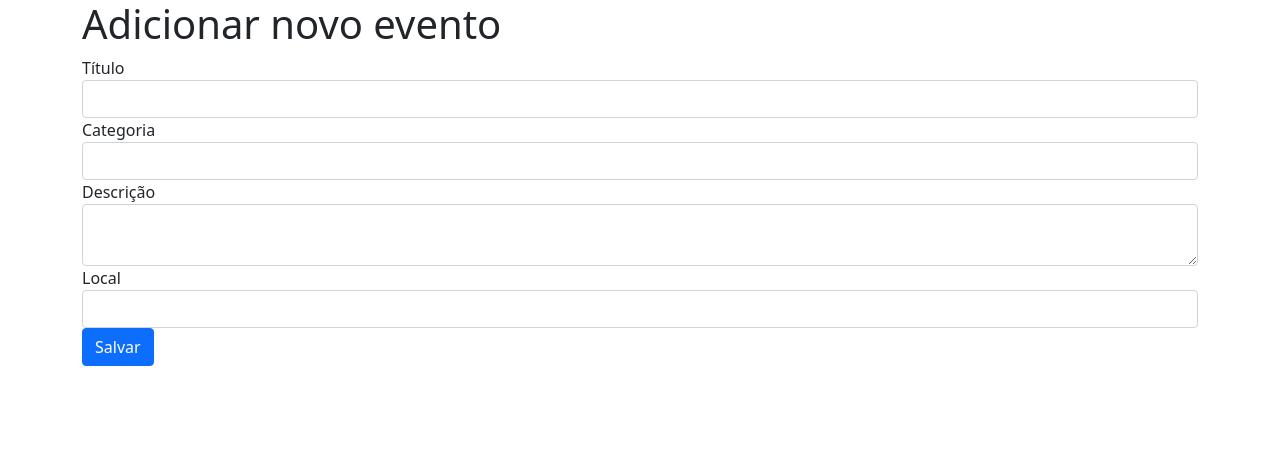
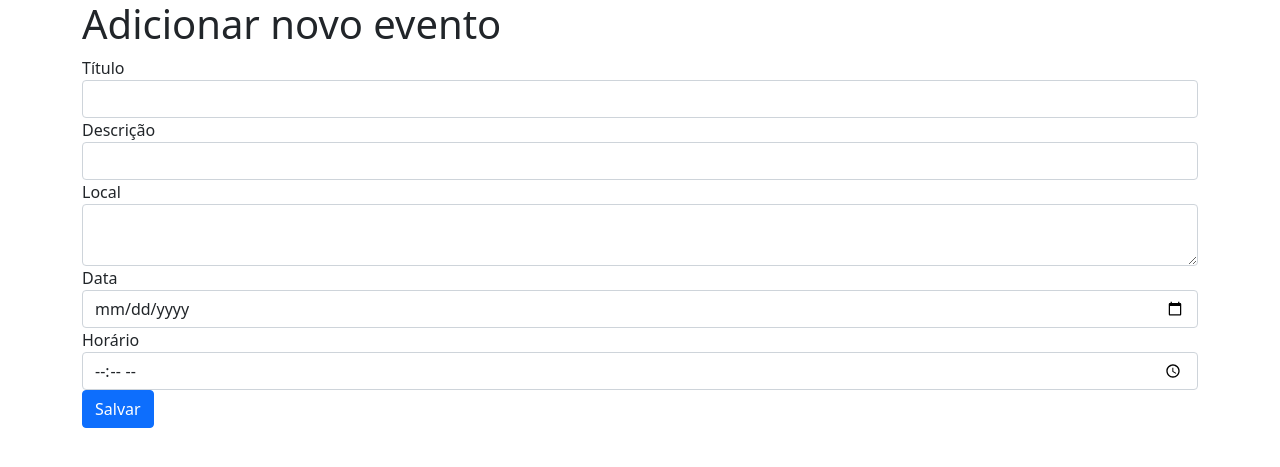
Before and after one commit to llucasft/eventbooker, a Flask app: page /new in a window 1280 px wide. Shown: the top 467 px of the page. Run offline with Flask 3, Linux system fonts and the light colour scheme; the visitor is signed in with stand-in values (Sample User, id 1); some libraries are stand-ins or nearby versions.

Commit message:
reorganizacao do codigo e adicao de novos eventos ao banco a partir do formulario

```diff
--- a/main.py
+++ b/main.py
@@ -1,98 +1,12 @@
-from flask import Flask, render_template, session, redirect, request, flash, url_for
+from flask import Flask
 from flask_sqlalchemy import SQLAlchemy
 
 app = Flask(__name__)
-app.secret_key = 'eventbooker'
-
-app.config['SQLALCHEMY_DATABASE_URI'] = 'postgresql+psycopg2://postgres:26Lucas.@localhost:5432/eventbooker'
+app.config.from_pyfile('config.py')
 
 db = SQLAlchemy(app)
 
-class Usuario(db.Model):
-    __tablename__ = 'usuarios'
+from views import *
 
-    id = db.Column(db.Integer, primary_key=True)
-    nome = db.Column(db.String(50), nullable=False)
-    telefone = db.Column(db.String(40), nullable=False)
-    email = db.Column(db.String(50), nullable=False)
-    senha = db.Column(db.String(20), nullable=False)
-
-    def __repr__(self):
-        return '<Name %r>' % self.name
-
-class Evento(db.Model):
-    __tablename__ = 'eventos'
-
-    id = db.Column(db.Integer, primary_key=True)
-    titulo = db.Column(db.String(100), nullable=False)
-    descricao = db.Column(db.Text, nullable=False)
-    data_evento = db.Column(db.Date, nullable=False)
-    hora = db.Column(db.Time)
-    local_evento = db.Column(db.Text, nullable=False)
-    id_usuario = db.Column(db.Integer, nullable=False)
-
-    def __repr__(self):
-        return '<Name %r>' % self.name
-
-class Participante(db.Model):
-    __tablename__ = 'participantes'
-
-    id = db.Column(db.Integer, primary_key=True)
-    nome = db.Column(db.String(50), nullable=False)
-    telefone = db.Column(db.String(40), nullable=False)
-    email = db.Column(db.String(50), nullable=False)
-    id_evento = db.Column(db.Integer)
-
-    def __repr__(self):
-        return '<Name %r>' % self.name
-
-@app.route('/')
-def index():
-    eventos = Evento.query.order_by(Evento.id)
-    return render_template('list.html', eventos=eventos)
-
-@app.route('/login')
-def login():
-    next = request.args.get('next')
-    return render_template('login.html', next=next)
-
-@app.route('/auth', methods=['POST',])
-def auth():
-    if request.form['username'] in users :
-        user = users[request.form['username']]
-        if request.form['password'] == user.password:
-            session['logged_user'] = user.username
-            flash(user.username + 'Logado com sucesso!')
-            next_page = request.form['next']
-            return redirect(next_page)
-        else:
-            flash('Não foi possível efetuar o login.')
-            return redirect(url_for('login'))
-    return render_template('login.html')
-
-@app.route('/register')
-def register():
-    return render_template('register.html')
-
-@app.route('/new')
-def new_event():
-    if 'logged_user' not in session or session['logged_user'] == None:
-        return redirect(url_for('login', next=url_for('new_event')))
-    return render_template('new.html')
-
-@app.route('/create', methods=['POST',])
-def create():
-    name = request.form['name']
-    category = request.form['category']
-    address = request.form['address']
-    event = Event(name, category, address)
-    events.append(event)
-    return redirect(url_for('index'))
-
-@app.route('/logout')
-def logout():
-    session['logged_user'] = None
-    flash('Logout efetuado com sucesso!')
-    return redirect(url_for('login'))
-
-app.run(debug=True)
+if __name__ == '__main__':
+    app.run(debug=True)
--- a/templates/login.html
+++ b/templates/login.html
@@ -22,7 +22,7 @@
         <h1>Faça seu login</h1>
         <form method="POST" action="{{ url_for('auth') }}">
             <input type="hidden" name="next" value="{{ next or url_for('index') }}">
-            <p><label>Nome de usuário:</label> <input class="form-control" type="text" name="username" required></p>
+            <p><label>Email:</label> <input class="form-control" type="email" name="email" required></p>
             <p><label>Senha:</label> <input class="form-control" type="password" name="password" required></p>
             <p><button class="btn btn-primary" type="submit">Entrar</button></p>
         </form>
--- a/templates/new.html
+++ b/templates/new.html
@@ -15,19 +15,23 @@
             <fieldset>
               <div class="form-group">
                 <label for="nome">Título</label>
-                <input type="text" id="name" name="name" class="form-control">
-              </div>
-              <div class="form-group">
-                <label for="categoria">Categoria</label>
-                <input type="text" id="category" name="category" class="form-control">
+                <input type="text" id="titulo" name="titulo" class="form-control">
               </div>
               <div class="form-group">
                 <label for="categoria">Descrição</label>
-                <textarea  id="description" name="description" class="form-control"></textarea>
+                <input type="text" id="descricao" name="descricao" class="form-control">
               </div>
               <div class="form-group">
-                <label for="console">Local</label>
-                <input type="text" id="address" name="address" class="form-control">
+                <label for="categoria">Local</label>
+                <textarea  id="local" name="local" class="form-control"></textarea>
+              </div>
+              <div class="form-group">
+                <label for="console">Data</label>
+                <input type="date" id="data" name="data" class="form-control">
+              </div>
+              <div class="form-group">
+                <label for="console">Horário</label>
+                <input type="time" id="hora" name="hora" class="form-control">
               </div>
               <button type="submit" class="btn btn-primary btn-salvar">Salvar</button>
             </fieldset>
--- /dev/null
+++ b/views.py
@@ -0,0 +1,64 @@
+from flask import render_template, session, redirect, request, flash, url_for
+
+from main import app, db
+from models import Usuario, Evento, Participante
+
+@app.route('/')
+def index():
+    eventos = Evento.query.order_by(Evento.id)
+    return render_template('list.html', eventos=eventos)
+
+@app.route('/login')
+def login():
+    next = request.args.get('next')
+    return render_template('login.html', next=next)
+
+@app.route('/auth', methods=['POST',])
+def auth():
+    usuario = Usuario.query.filter_by(email=request.form['email']).first()
+    if usuario:
+        if request.form['password'] == usuario.senha:
+            session['logged_user'] = usuario.nome
+            flash(usuario.nome + 'Logado com sucesso!')
+            next_page = request.form['next']
+            return redirect(next_page)
+        else:
+            flash('Não foi possível efetuar o login.')
+            return redirect(url_for('login'))
+    return render_template('login.html')
+
+@app.route('/register')
+def register():
+    return render_template('register.html')
+
+@app.route('/new')
+def new_event():
+    if 'logged_user' not in session or session['logged_user'] == None:
+        return redirect(url_for('login', next=url_for('new_event')))
+    return render_template('new.html')
+
+@app.route('/create', methods=['POST',])
+def create():
+    titulo = request.form['titulo']
+    descricao = request.form['descricao']
+    local = request.form['local']
+    data = request.form['data']
+    horario = request.form['hora']
+
+    evento = Evento.query.filter_by(titulo=titulo).first()
+
+    if evento:
+        flash("Título já existente, favor escolher outro.")
+        return redirect(url_for('index'))
+
+    novo_evento = Evento(titulo=titulo, descricao=descricao, local_evento=local, data_evento=data, hora=horario, id_usuario=1)
+    db.session.add(novo_evento)
+    db.session.commit()
+
+    return redirect(url_for('index'))
+
+@app.route('/logout')
+def logout():
+    session['logged_user'] = None
+    flash('Logout efetuado com sucesso!')
+    return redirect(url_for('login'))
```
Also changed, not shown: config.py (+3 -8 lines), models.py (added, +39 -0 lines).
